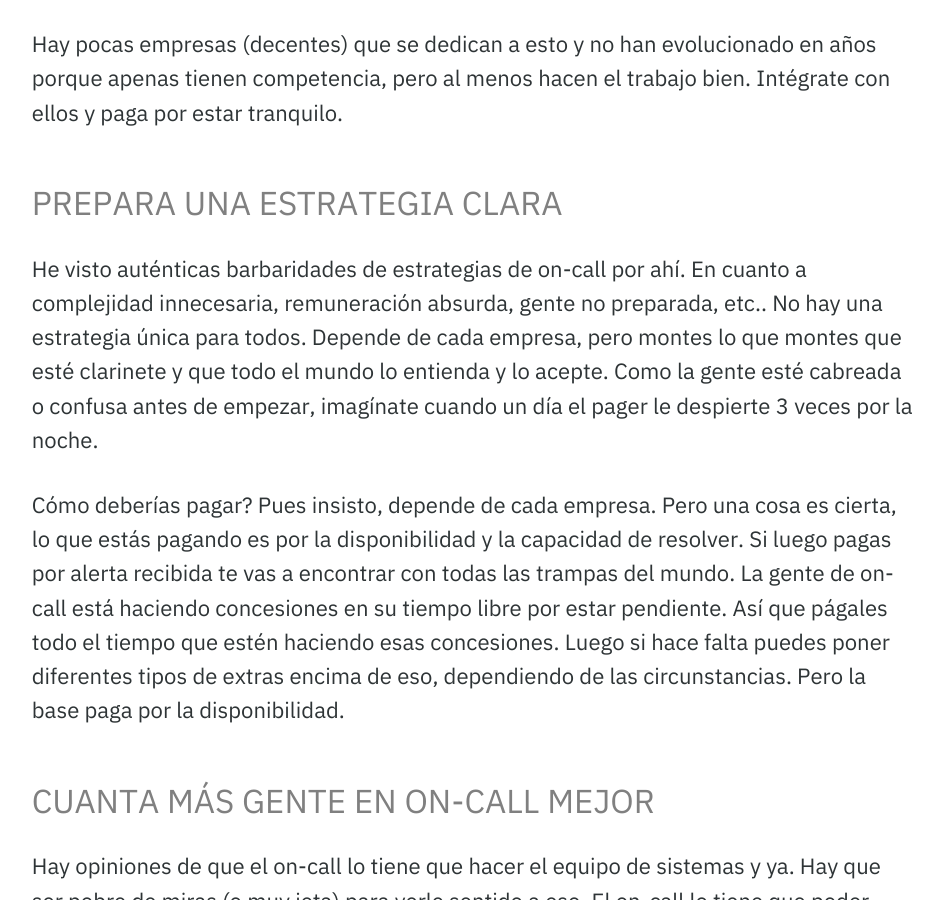
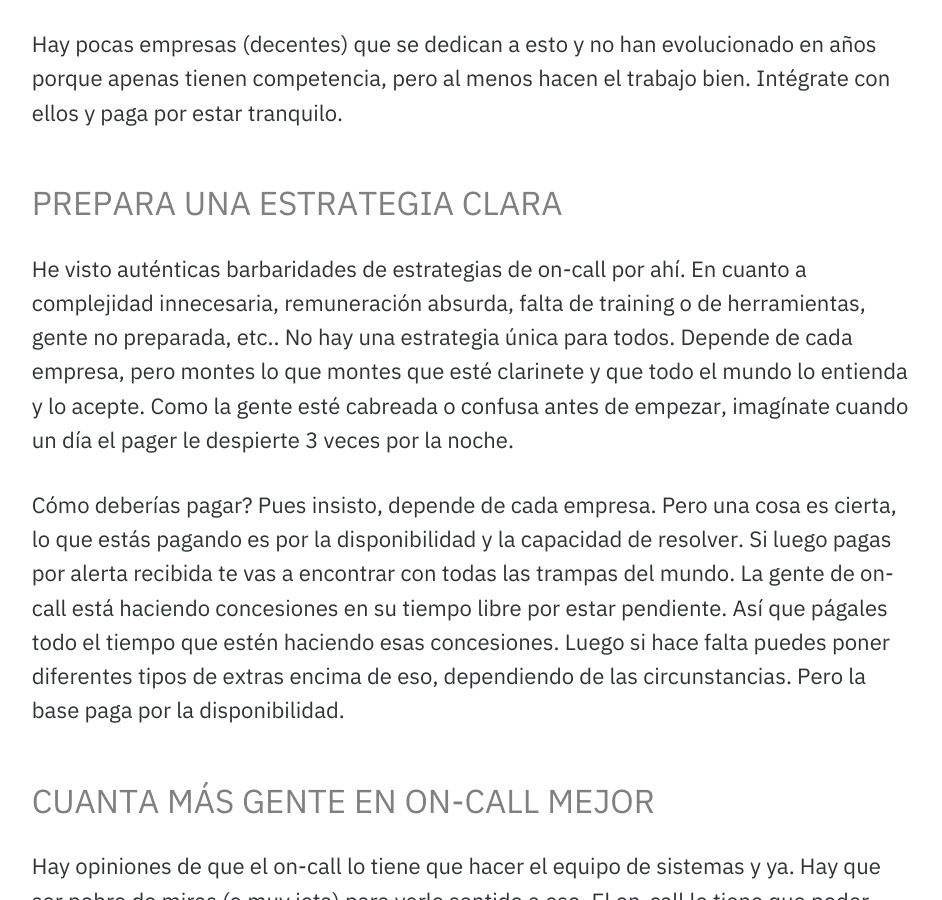
Before and after one commit to luisbosque/luisbosque.github.com, a Jekyll site: the page built from _posts/2019-05-22-conclusiones-de-mi-experiencia-en-on-call.markdown, in a window 1280 px wide and 900 px high, scrolled down 1867 px. Shown: the whole window, without its empty margins (166-1108 px from the left). Built offline with Jekyll 4.4.1, drawn with Linux system fonts in a browser that asks for light colours; some web fonts are replaced.

Commit message:
Post fix

```diff
--- a/_posts/2019-05-22-conclusiones-de-mi-experiencia-en-on-call.markdown
+++ b/_posts/2019-05-22-conclusiones-de-mi-experiencia-en-on-call.markdown
@@ -35,7 +35,7 @@
 
 ### Prepara una estrategia clara
 
-He visto auténticas barbaridades de estrategias de on-call por ahí. En cuanto a complejidad innecesaria, remuneración absurda, gente no preparada, etc.. No hay una estrategia única para todos. Depende de cada empresa, pero montes lo que montes que esté clarinete y que todo el mundo lo entienda y lo acepte. Como la gente esté cabreada o confusa antes de empezar, imagínate cuando un día el pager le despierte 3 veces por la noche.
+He visto auténticas barbaridades de estrategias de on-call por ahí. En cuanto a complejidad innecesaria, remuneración absurda, falta de training o de herramientas, gente no preparada, etc.. No hay una estrategia única para todos. Depende de cada empresa, pero montes lo que montes que esté clarinete y que todo el mundo lo entienda y lo acepte. Como la gente esté cabreada o confusa antes de empezar, imagínate cuando un día el pager le despierte 3 veces por la noche.
 
 Cómo deberías pagar? Pues insisto, depende de cada empresa. Pero una cosa es cierta, lo que estás pagando es por la disponibilidad y la capacidad de resolver. Si luego pagas por alerta recibida te vas a encontrar con todas las trampas del mundo. La gente de on-call está haciendo concesiones en su tiempo libre por estar pendiente. Así que págales todo el tiempo que estén haciendo esas concesiones. Luego si hace falta puedes poner diferentes tipos de extras encima de eso, dependiendo de las circunstancias. Pero la base paga por la disponibilidad.
 
```
